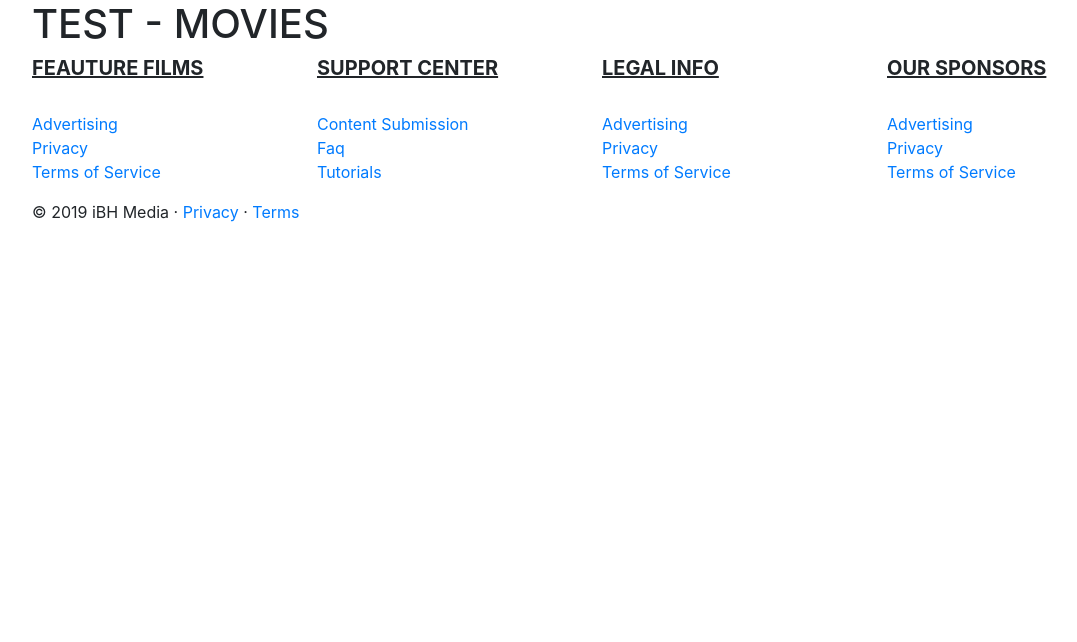
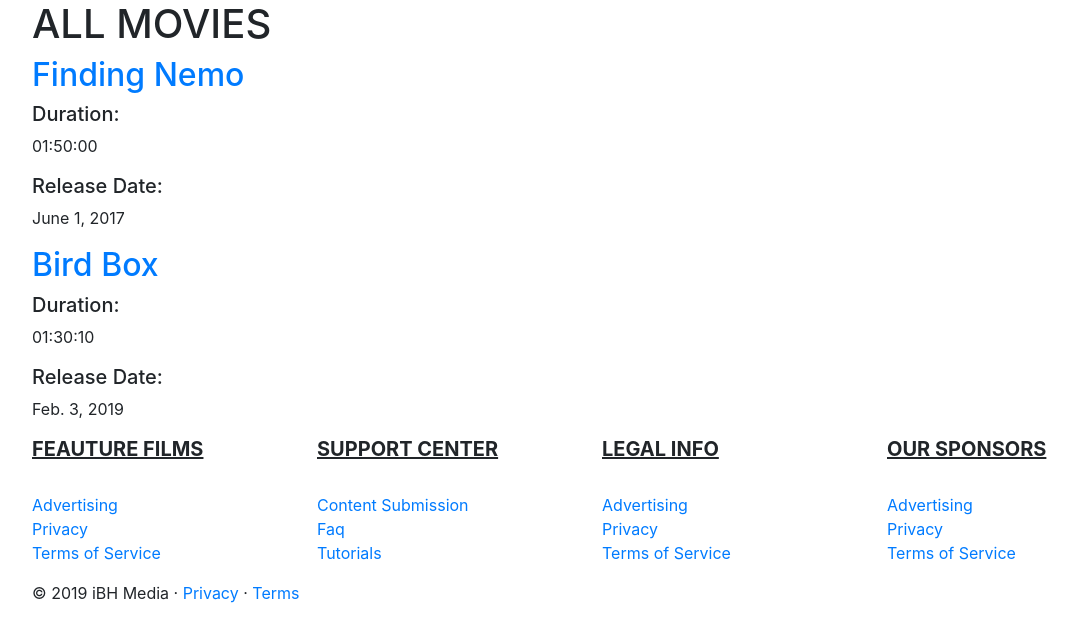
Before and after one commit to ibh-media/ibhmedia-website, a Django app: page /movies/ in a window 1280 px wide. Shown: the part 76-718 px from the top of the page, without its empty margins (53-1130 px from the left). Run offline with Django 3.2, Linux system fonts and the light colour scheme; data comes from the database, SQL or seed files in the repository; both versions use the stored data as it was after the commit; some libraries are stand-ins or nearby versions.

Commit message:
changed duration to text field + added slug to movies. Added templating to display movies in movie index page

```diff
--- a/streaming_platform/admin.py
+++ b/streaming_platform/admin.py
@@ -1,6 +1,7 @@
 # -*- coding: utf-8 -*-
 from __future__ import unicode_literals
-
 from django.contrib import admin
 
-# Register your models here.
+from .models import Movie
+
+admin.site.register(Movie)
--- a/streaming_platform/models.py
+++ b/streaming_platform/models.py
@@ -12,10 +12,11 @@
 
 class Movie(models.Model):
     title = models.CharField(max_length=200)
-    duration = models.TimeField(auto_now=False, auto_now_add=False)
+    duration = models.CharField(max_length=8)
     year = models.DateField(auto_now=False, auto_now_add=False)
     url = models.URLField(max_length=200)
-    #add thumbnail
+    slug = models.SlugField(default='not_found')
+    # add thumbnail
 
     def __str__(self):
         return self.title
--- a/streaming_platform/views.py
+++ b/streaming_platform/views.py
@@ -3,6 +3,9 @@
 from django.http import HttpResponse
 
 from django.shortcuts import render
+
+# Import models
+from .models import Movie
 
 # Create your views here.
 def index(request):
@@ -12,7 +15,8 @@
     return render(request, 'tv.html')
 
 def movies(request):
-    return render(request, 'movies.html')
+    movies = Movie.objects.all().order_by('year') # order by any variable in Movie class from models
+    return render(request, 'movies.html', {'movies': movies})
 
 def videos(request):
     return render(request, 'videos.html')
--- a/templates/movies.html
+++ b/templates/movies.html
@@ -80,9 +80,19 @@
   <main role="main">
     <div class="container">
       <div>
-        <h1>TEST - MOVIES</h1>
+        <h1>ALL MOVIES</h1>
+        <div class="movies">
+          {% for movie in movies %}
+            <div class="movie">
+              <h2><a href="{{ movie.url }}">{{ movie.title }}</a></h2>
+              <h5>Duration: </h5><p>{{ movie.duration }}</p>
+              <h5>Release Date: </h5><p>{{ movie.year }}</p>
+            </div>
+          {% endfor %}
+        </div>
       </div>
     </div>
+
     <!-- FOOTER -->
     <footer class="footer">
       <div class="container">
```
Also changed, not shown: db.sqlite3, streaming_platform/migrations/0003_auto_20190227_2029.py (added), streaming_platform/migrations/0004_auto_20190227_2031.py (added), streaming_platform/migrations/0005_auto_20190227_2040.py (added), streaming_platform/migrations/0006_auto_20190227_2041.py (added).
